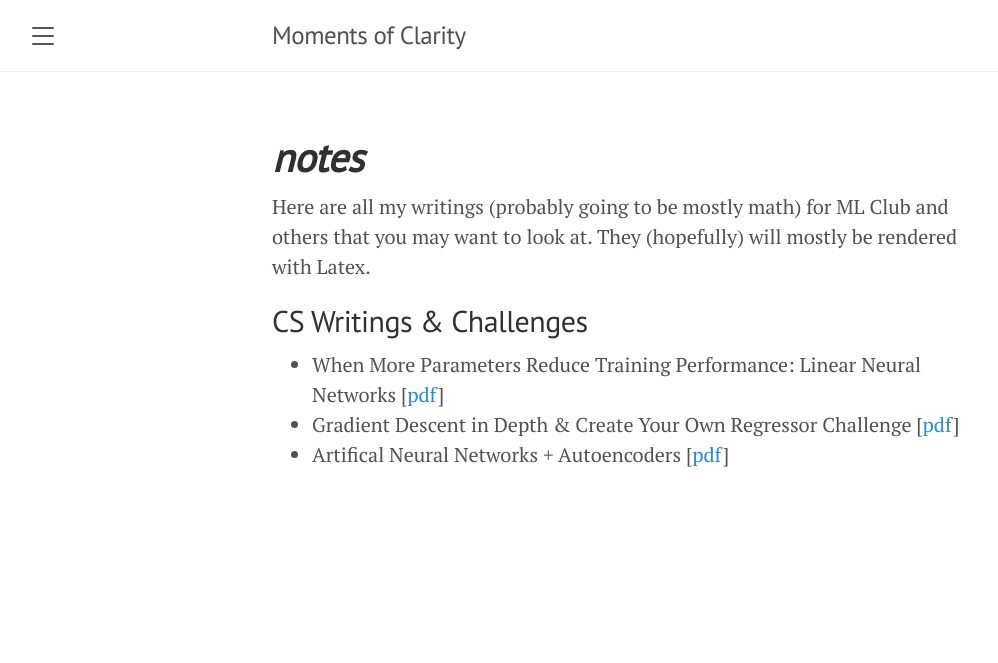
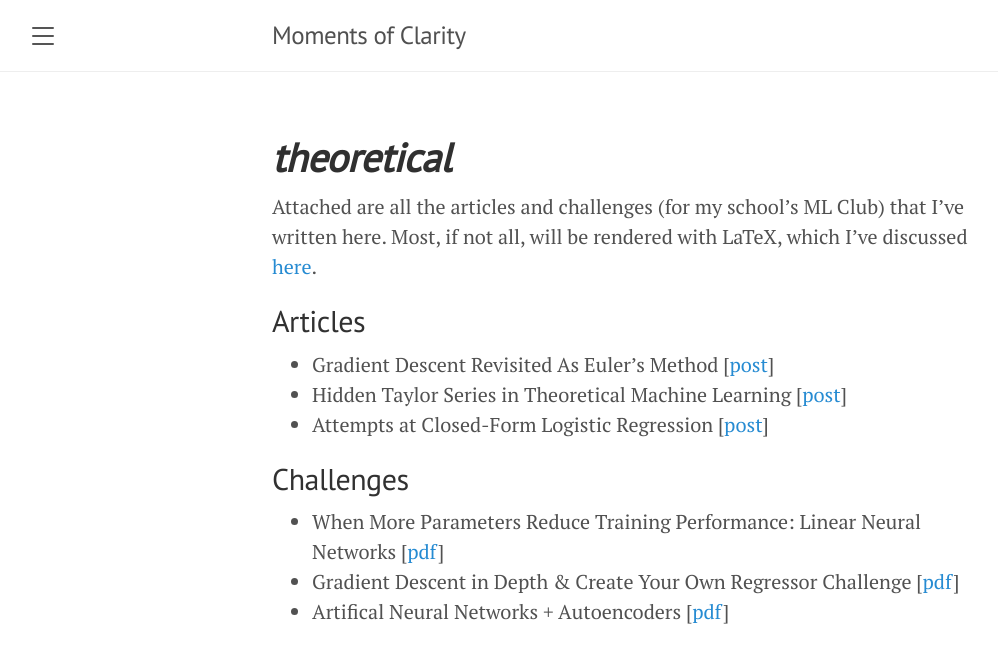
Before and after one commit to anish-lakkapragada/moments-of-clarity, a Jekyll site: the page built from theoretical.md, in a window 1280 px wide. Shown: the top 663 px of the page, without its empty margins (8-1006 px from the left). Built offline with Jekyll 4.4.1, drawn with Linux system fonts in a browser that asks for light colours.

Commit message:
progress

```diff
--- a/_includes/sidebar.html
+++ b/_includes/sidebar.html
@@ -26,6 +26,13 @@
     {% endfor %}
   </nav>
 
+  <nav class="sidebar-nav">
+    <a class="sidebar-nav-item"> All Posts </a>
+    {% for post in paginator.posts %}
+      <a class="sidebar-nav-item" href="{{ post.url | absolute_url }}">{{ post.title }}</a>
+    {% endfor %}
+  </nav>
+
   <div class="sidebar-item">
     <p>
       &copy; {{ site.time | date: '%Y' }}. All rights reserved.
--- a/index.html
+++ b/index.html
@@ -2,6 +2,11 @@
 layout: default
 title: home
 ---
+
+<div class="message" style="font-size:0.9em">
+  Hey y'all! Same blog, different (<a href="https://github.com/poole/lanyon">Lanyon </a> themed) look. <br>
+  If you are here for my theoretical articles or notes, they are <a href="/notes"> here</a>. <br> Hope you enjoy!
+</div>
 
 <div class="posts">
   {% for post in paginator.posts %}
--- a/notes.md
+++ /dev/null
@@ -1,16 +0,0 @@
----
-layout: page
-title: notes
-permalink: /notes/
----
-
-Here are all my writings (probably going to be mostly math) for ML Club and others that you may want to look at. They (hopefully) will mostly be rendered with Latex.
-
-## CS Writings & Challenges
-- When More Parameters Reduce Training Performance: Linear Neural Networks [[pdf][2]]
-- Gradient Descent in Depth & Create Your Own Regressor Challenge [[pdf][1]]
-- Artifical Neural Networks + Autoencoders [[pdf][3]]
-
-[1]: /notes/Gradient_Descent_ML_Club_Challenge.pdf
-[2]: /notes/Linear_Regression_Layer.pdf
-[3]: /notes/Artificial_Neural_Networks_ML_Club_Worksheet.pdf
--- /dev/null
+++ b/theoretical.md
@@ -0,0 +1,27 @@
+---
+layout: page
+title: theoretical
+permalink: /notes/
+---
+
+Attached are all the articles and challenges (for my school's ML Club) that I've written here. Most, if not all, will be rendered with LaTeX, which I've discussed [here][7].
+
+
+## Articles
+- Gradient Descent Revisited As Euler's Method [[post][1]]
+- Hidden Taylor Series in Theoretical Machine Learning [[post][2]]
+- Attempts at Closed-Form Logistic Regression [[post][3]]
+
+[1]: /jekyll/update/2022/10/11/gradient-descent-euler/
+[2]: /jekyll/update/2022/09/26/mltaylorseries-copy/
+[3]: /jekyll/update/2022/09/20/closed-form-logreg/
+
+## Challenges
+- When More Parameters Reduce Training Performance: Linear Neural Networks [[pdf][4]]
+- Gradient Descent in Depth & Create Your Own Regressor Challenge [[pdf][5]]
+- Artifical Neural Networks + Autoencoders [[pdf][6]]
+
+[5]: /notes/Gradient_Descent_ML_Club_Challenge.pdf
+[4]: /notes/Linear_Regression_Layer.pdf
+[6]: /notes/Artificial_Neural_Networks_ML_Club_Worksheet.pdf
+[7]: /jekyll/update/2022/11/04/latex
```
